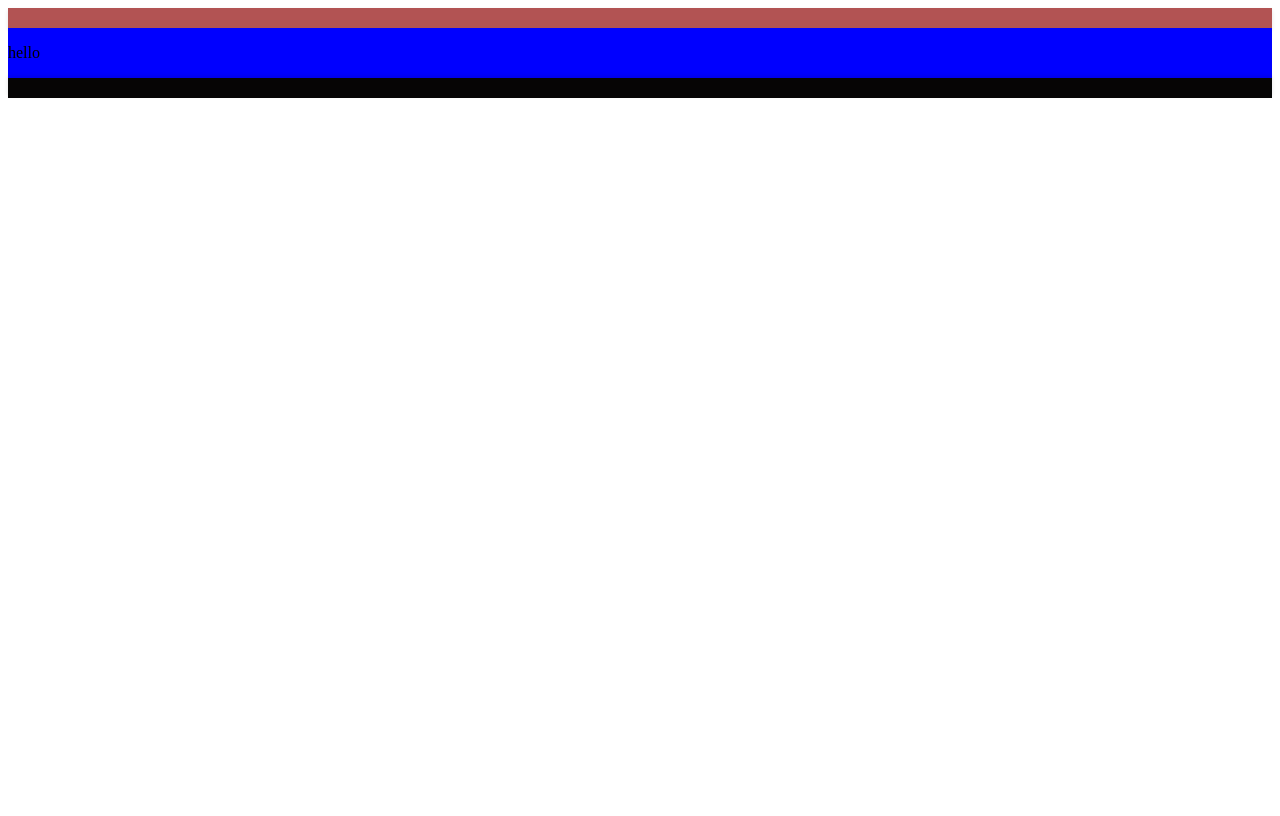
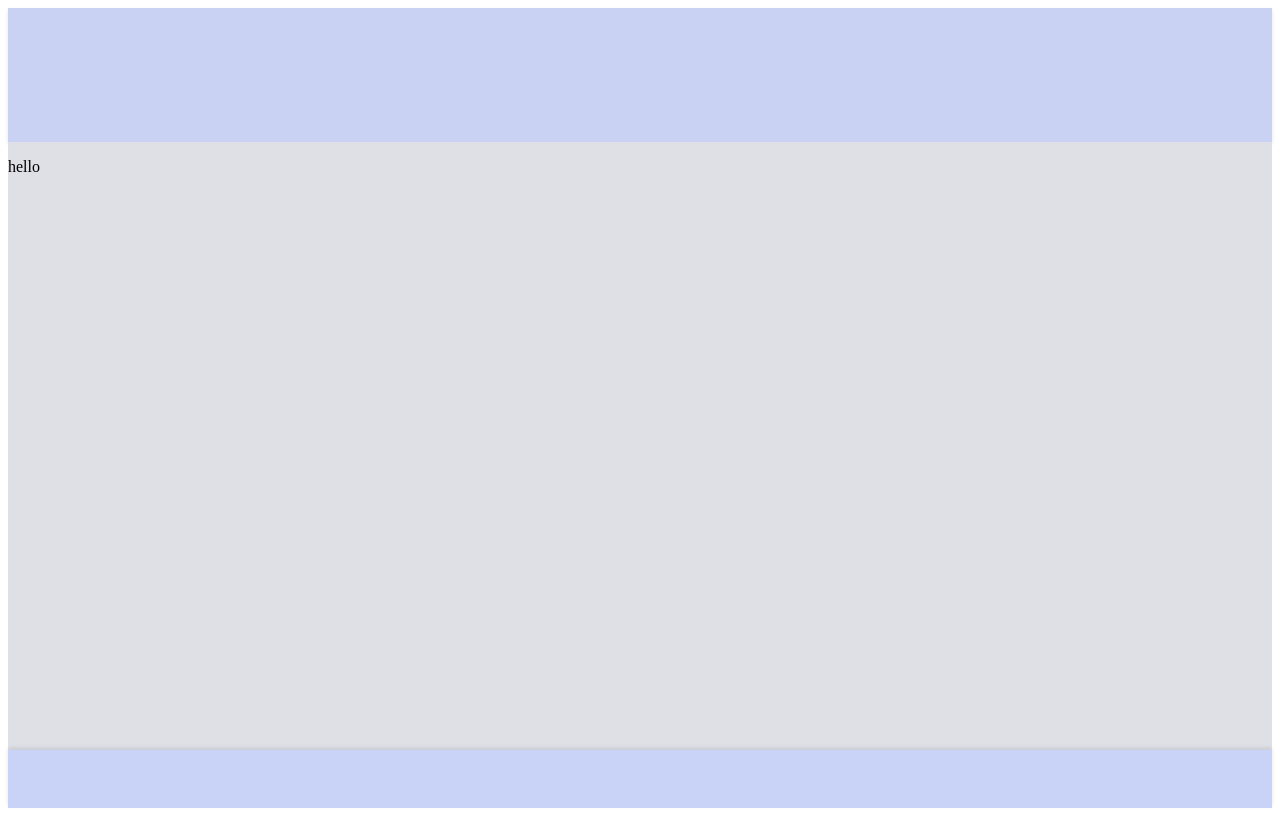
Before and after one commit to WuTangLan1/Mapple, a Vue app: page / in a window 1280 px wide. Built offline with nearby package versions, Linux system fonts and the light colour scheme.

Commit message:
added comp sizing for consitency

```diff
--- a/src/App.vue
+++ b/src/App.vue
@@ -24,7 +24,7 @@ export default {
 #app {
   display: flex;
   flex-direction: column;
-  height: 100%;
-  width:100%;
+  height: 100vh; /* Make sure the app fills the whole viewport height */
+  width: 100%;
 }
 </style>
--- a/src/components/homedir/bottomfooter.vue
+++ b/src/components/homedir/bottomfooter.vue
@@ -14,9 +14,9 @@ export default {
 
 <style scoped>
 footer {
-  background-color: #060505;
+  background-color: #c9d3f7;
   box-shadow: 0 -2px 4px rgba(0, 0, 0, 0.1);
   padding: 10px 0;
-  height: 10%;
+  height: 5%;
 }
 </style>
--- a/src/components/homedir/topheader.vue
+++ b/src/components/homedir/topheader.vue
@@ -14,10 +14,10 @@
 
   <style scoped>
     header {
-    background-color: #b25353;
+    background-color: #c9d2f3;
     box-shadow: 0 2px 4px rgba(0, 0, 0, 0.1);
     padding: 10px 0;
-    height: 20%;
+    height: 15%;
     width: 100%;
     }
   </style>
--- a/src/views/homeView.vue
+++ b/src/views/homeView.vue
@@ -14,8 +14,8 @@
 
   <style scoped>
   .home-view {
-    height: 70%;
+    height: 80%;
     width: 100%;
-    background-color: blue;
+    background-color: rgb(223, 223, 230);
   }
   </style>
```
